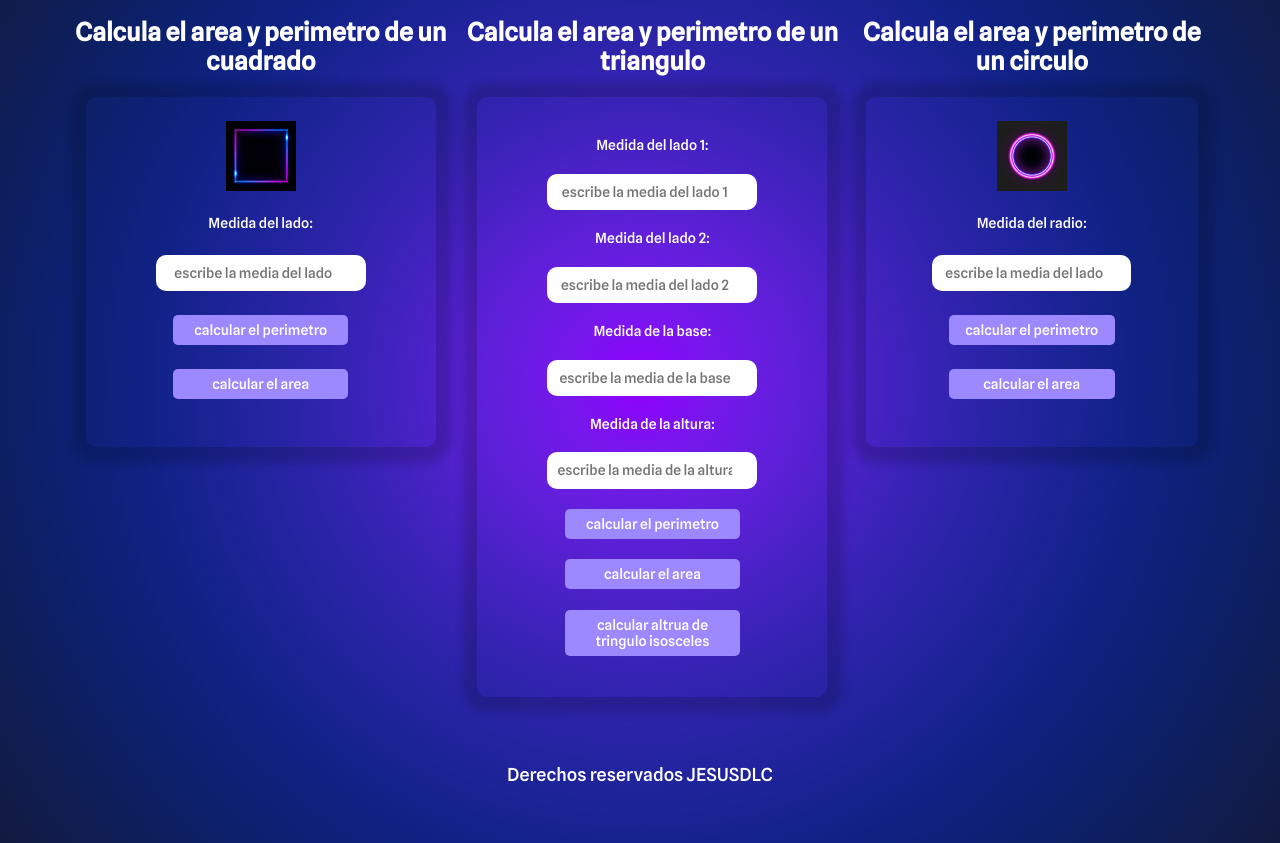
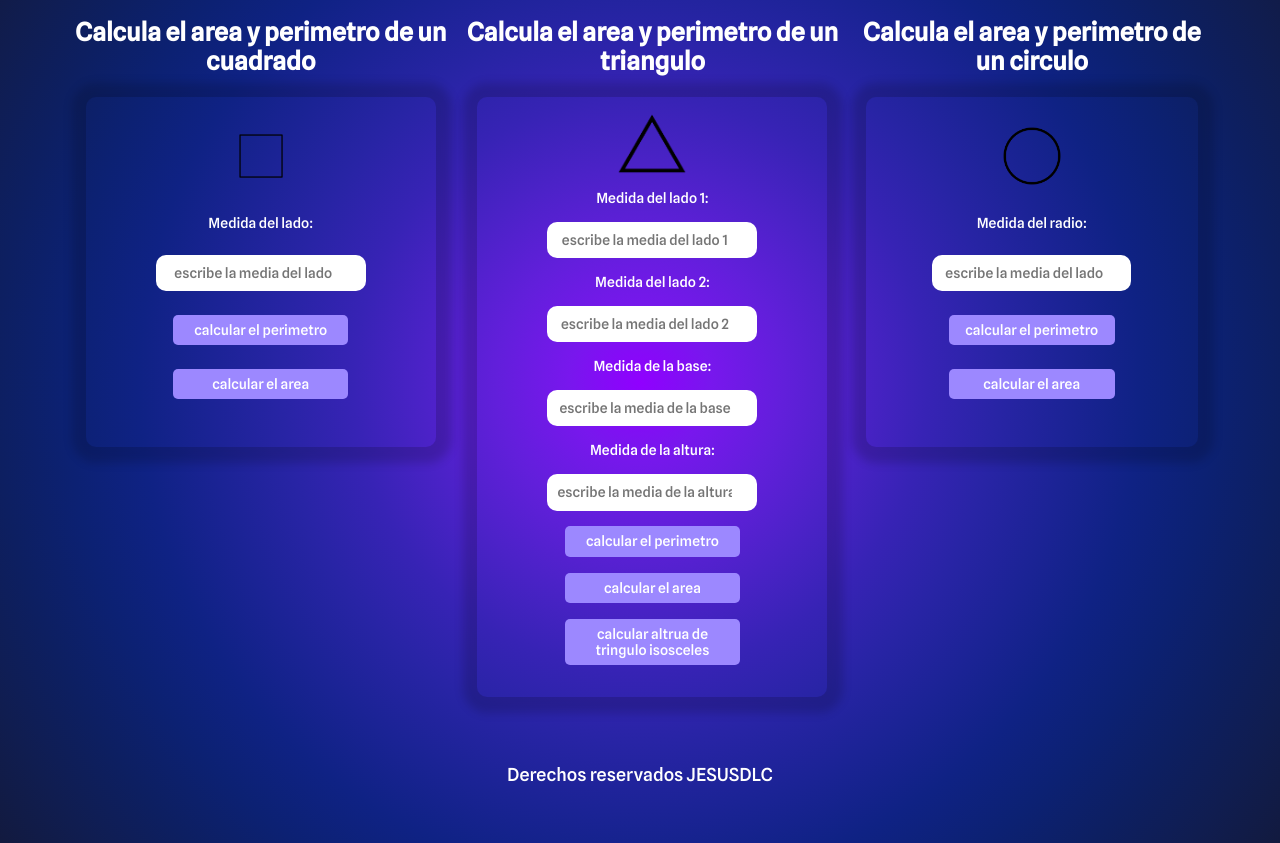
Before and after one commit to JESUS-DLC/curso-practico-javascript, a plain HTML site: page figuras.html in a window 1280 px wide. Shown: the part 77-920 px from the top of the page. Drawn offline with Linux system fonts and the light colour scheme.

Commit message:
cambio de imagenes

```diff
--- a/figuras.html
+++ b/figuras.html
@@ -22,7 +22,7 @@
             <article class="cuadrado-container">
                 <h2>Calcula el area y perimetro de un cuadrado</h2>
                 <form action="" class="form-calculo">
-                    <img src="img/cuardado 3.webp" alt="">
+                    <img src="img/square.png" alt="">
                     <label for="inputCuadrado">Medida del lado:</label>
                     <input id="inputCuadrado" type="number" placeholder="escribe la media del lado">
                     <button type="button" onclick="calcularPerimetroCuadrado()">calcular el perimetro</button>
@@ -33,7 +33,7 @@
             <article class="triangulo-container">
                 <h2>Calcula el area y perimetro de un triangulo</h2>
                 <form action="" class="form-calculo form-triangulo">
-                    <img src="img/marco-luz-neon_53876-93482.jpg" alt="">
+                    <img src="img/triangle-png.png" alt="">
                     <label for="inputLado1">Medida del lado 1:</label>
                     <input id="inputLado1" type="number" placeholder="escribe la media del lado 1">
                     <label for="inputLado2">Medida del lado 2:</label>
@@ -51,7 +51,7 @@
             <article class="circulo-container">
                 <h2>Calcula el area y perimetro de un circulo</h2>
                 <form action="" class="form-calculo">
-                    <img src="img/78881485-neon-abstracto-círculo-redondo-ilustración-vectorial.webp" alt="">
+                    <img src="img/circle.png" alt="">
                     <label for="inputRadio">Medida del radio:</label>
                     <input type="number" id="inputRadio" placeholder="escribe la media del lado">
                     <button type="button" onclick="calcularPerimetroCirculo()">calcular el perimetro</button>
```
Also changed, not shown: img/circle.png (added), img/square.png (added), img/triangle-png.png (added).
